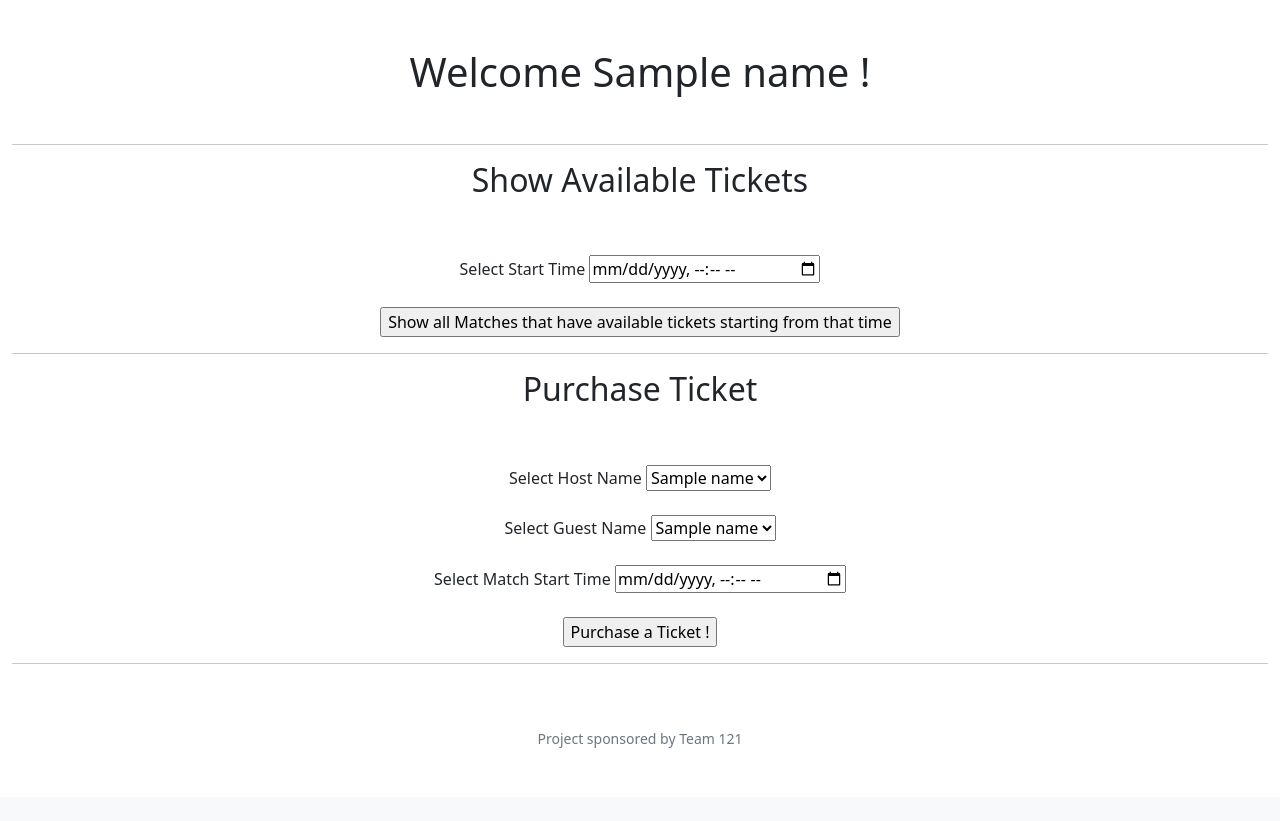
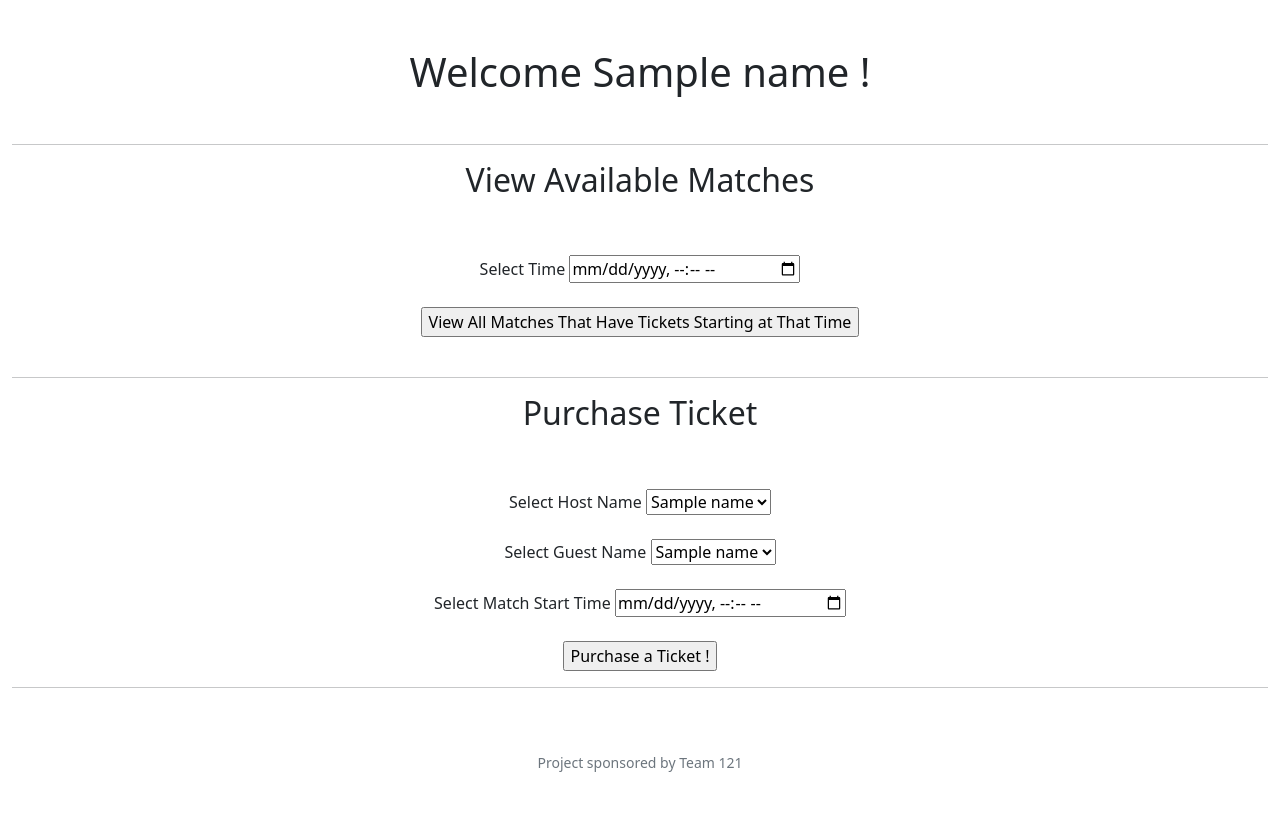
Before and after one commit to MoTammaa/Sports-Management_Registeration-DBMS, a Flask app: template templates/Fan.html in a window 1280 px wide. Shown: the part 76-897 px from the top of the page. Before the commit the page ends 873 px from the top, so only its background shows below. Run offline with Flask 3, Linux system fonts and the light colour scheme; the template is opened without the code that fills it: most values are stand-ins (such as "Sample title", 1, 10 or a date in 2020).

Commit message:
all views done

```diff
--- a/application.py
+++ b/application.py
@@ -542,6 +542,29 @@ def Purchase_Ticket_Function():
     else:
         return redirect(url_for("Fan_Function"))
 
+#view
+@app.route("/view_all_matches_that_have_tickets_starting_at_a_given_time",methods = ['GET','POST'])
+def View_Matches_Function():
+    if(request.method == 'POST'):
+
+        time = timeForSQL_without_seconds(request.form['m_start_time'])
+        sql = f"""select c1.name as hostName, c2.name as guestName , s.name as stadiumName , s.location as loc
+                  from Club c1 , Club c2 , Match m , Stadium s
+                  where c1.club_id = m.host_club_ID
+                        and c2.club_id = m.guest_club_ID
+                        and m.stadium_ID = s.ID
+                        and m.start_time = '{time}'
+                        and exists (select *
+                                     from Ticket t
+                                     where t.status = 1
+                                           and t.match_ID = m.match_ID)
+                 """
+        data = db.session.execute(sql).fetchall()
+        headers = ["Host Club", "Guest Club", "Stadium Name", "Stadium Location"]
+        return render_template("/table.html" ,viewName = "All Matches That Have Available Tickets Starting At The Given Time ", headers = headers , data = data)
+    else:
+        return redirect(url_for("Fan_Function"))
+
 #----------------------------------------------------------------------------------examples
 @app.route("/clubs")
 #@login_required
--- a/templates/Fan.html
+++ b/templates/Fan.html
@@ -12,13 +12,12 @@
 
 <h1> Welcome {{name}} !</h1> <br>
 <hr>
-<h2> Show Available Tickets </h2> <br><br>
-<form action="/show_available_tickts" method="post">
-	<label> Select Start Time </label>
-	<input type="datetime-local" name="start_time_forShowing"/> <br><br>
-	<input type="submit" value="Show all Matches that have available tickets starting from that time">
-</form>
-
+<h2> View Available Matches  </h2> <br><br>
+<form action="/view_all_matches_that_have_tickets_starting_at_a_given_time" method="post">
+	<label> Select Time </label>
+	<input type="datetime-local" name="m_start_time" required/> <br><br>
+	<input type="submit" value="View All Matches That Have Tickets Starting at That Time">
+</form> <br>
 <hr>
 
 <h2> Purchase Ticket </h2> <br><br>
@@ -41,4 +40,6 @@
 </form>
 <hr>
 
+
+
 {% endblock %}
```
